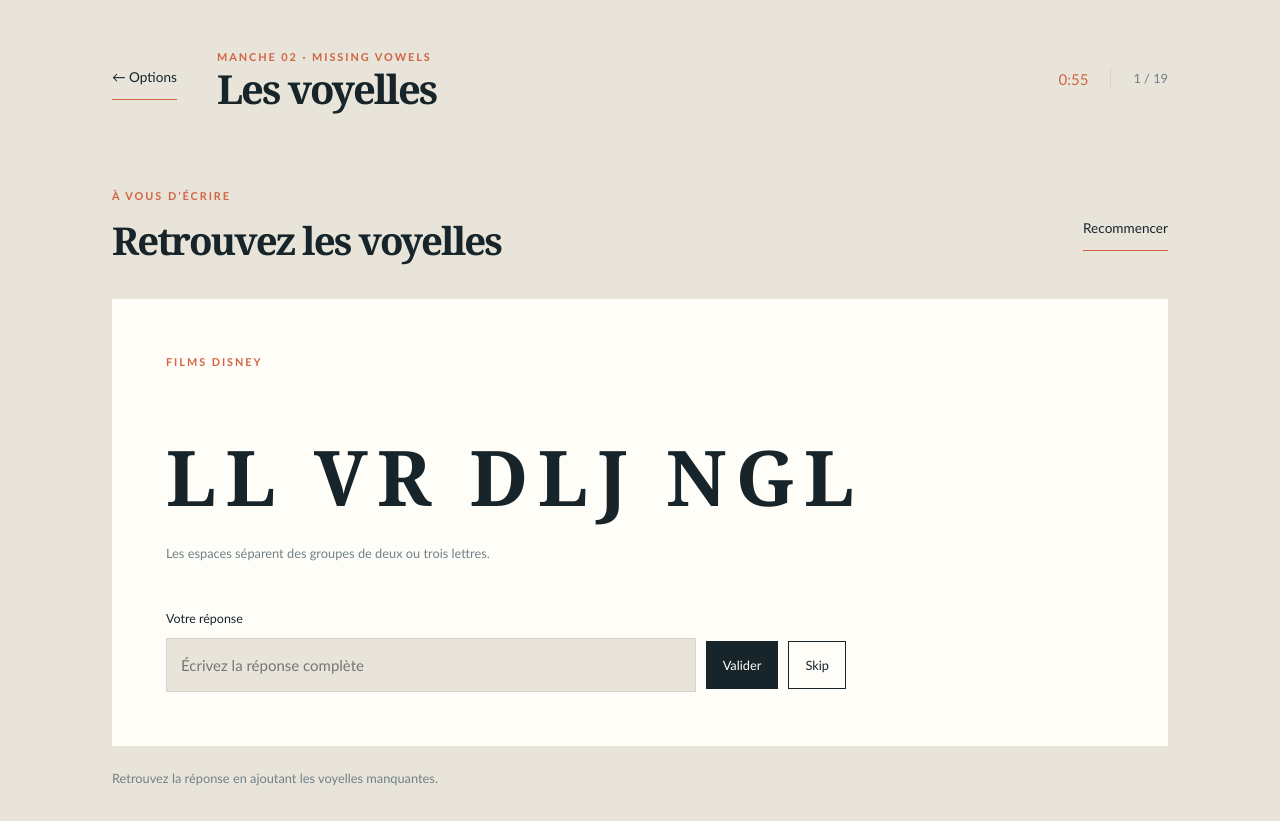
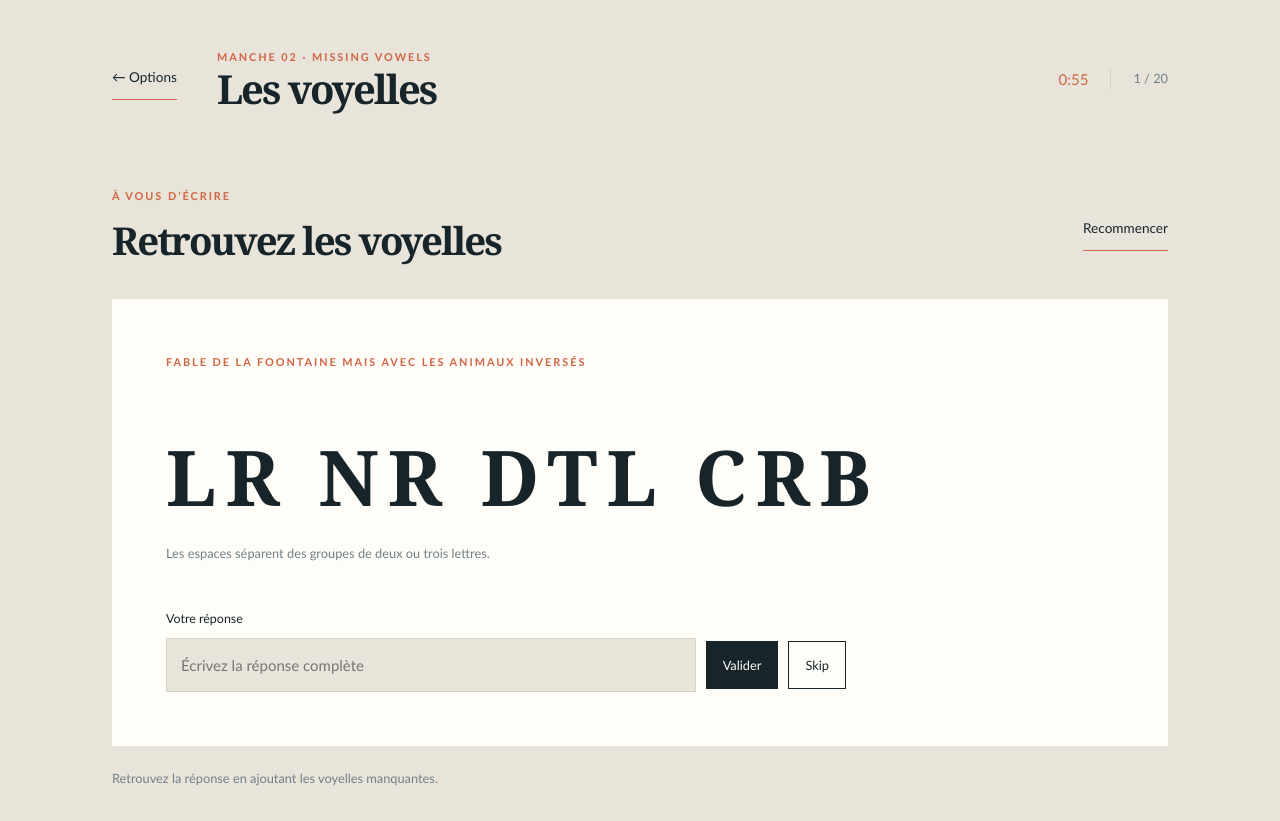
Before and after one commit to John-Paul-DUBECQ/onlyConnectJP, a Vue app: page /missing-vowels/play in a window 1280 px wide. Built offline with nearby package versions, Linux system fonts and the light colour scheme; the HTML template or start-up script is replaced by a standard one.

Commit message:
uppercase reveal et possibilité doublon dans la grille

```diff
--- a/src/games/grid/GridGame.vue
+++ b/src/games/grid/GridGame.vue
@@ -9,7 +9,45 @@ const router = useRouter()
 const selectedMode = String(route.query.mode ?? 'random')
 const selectedSeed = String(route.query.seed ?? '')
 const selectedPuzzle = gridSeeds.find((puzzle) => puzzle.seed === selectedSeed)
-const randomGroups = [...gridGroups].sort(() => Math.random() - 0.5).slice(0, 4)
+
+function shuffleGroups(groups: GridGroup[]) {
+  return [...groups].sort(() => Math.random() - 0.5)
+}
+
+function getRandomGroups(groups: GridGroup[], groupCount: number) {
+  function findCombination(
+    remainingGroups: GridGroup[],
+    selectedGroups: GridGroup[],
+    usedItems: Set<string>,
+  ): GridGroup[] | null {
+    if (selectedGroups.length === groupCount) {
+      return selectedGroups
+    }
+
+    for (const group of shuffleGroups(remainingGroups)) {
+      const groupItems = group.items.map((item) => item.trim().toLocaleLowerCase('fr-FR'))
+
+      if (groupItems.some((item) => usedItems.has(item))) {
+        continue
+      }
+
+      const nextGroups = remainingGroups.filter((candidate) => candidate.id !== group.id)
+      const nextItems = new Set(usedItems)
+      groupItems.forEach((item) => nextItems.add(item))
+      const result: GridGroup[] | null = findCombination(nextGroups, [...selectedGroups, group], nextItems)
+
+      if (result) {
+        return result
+      }
+    }
+
+    return null
+  }
+
+  return findCombination(groups, [], new Set()) ?? []
+}
+
+const randomGroups = getRandomGroups(gridGroups, 4)
 const activeGroups = computed<GridGroup[]>(() =>
   selectedMode === 'random'
     ? randomGroups
--- a/src/games/wordGuess/WordGuessGame.vue
+++ b/src/games/wordGuess/WordGuessGame.vue
@@ -47,7 +47,7 @@ const currentQuestion = computed(() => questions.value[questionIndex.value])
 const displayedAnswer = computed(() =>
   currentQuestion.value
     ? answerRevealed.value
-      ? currentQuestion.value.answer
+      ? currentQuestion.value.answer.toUpperCase()
       : missingVowels(currentQuestion.value.answer)
     : '',
 )
--- a/src/games/wordGuess/data/words.ts
+++ b/src/games/wordGuess/data/words.ts
@@ -32,7 +32,11 @@ export const wordGroups: WordGroup[] = [
     title: 'Des acteurs et leur pays de naissance',
     items: ['Leonardo DiCaprio et Etats-Unis', "Joaquin Phoenix et Porto Rico", "Jean Reno et France", "Jackie Chan et Hong Kong"],
   },
-
+  {
+    id: 5,
+    title: 'Fable de la foontaine mais avec les animaux inversés',
+    items: ['le renard et le corbeau','la tortue et le lievre','le loup et le cheval','la cigogne et le renard','la fourmi et la cigale'],
+  },
 ]
 
 export const wordListSeeds: WordListSeed[] = [
@@ -40,6 +44,6 @@ export const wordListSeeds: WordListSeed[] = [
     seed: 'JP-001',
     description: 'Liste de mots de test pour les développeurs',
     duration: 'unlimited',
-    groupIds: [1, 2, 3, 4],
+    groupIds: [4, 2, 3, 1],
   },
 ]
```
